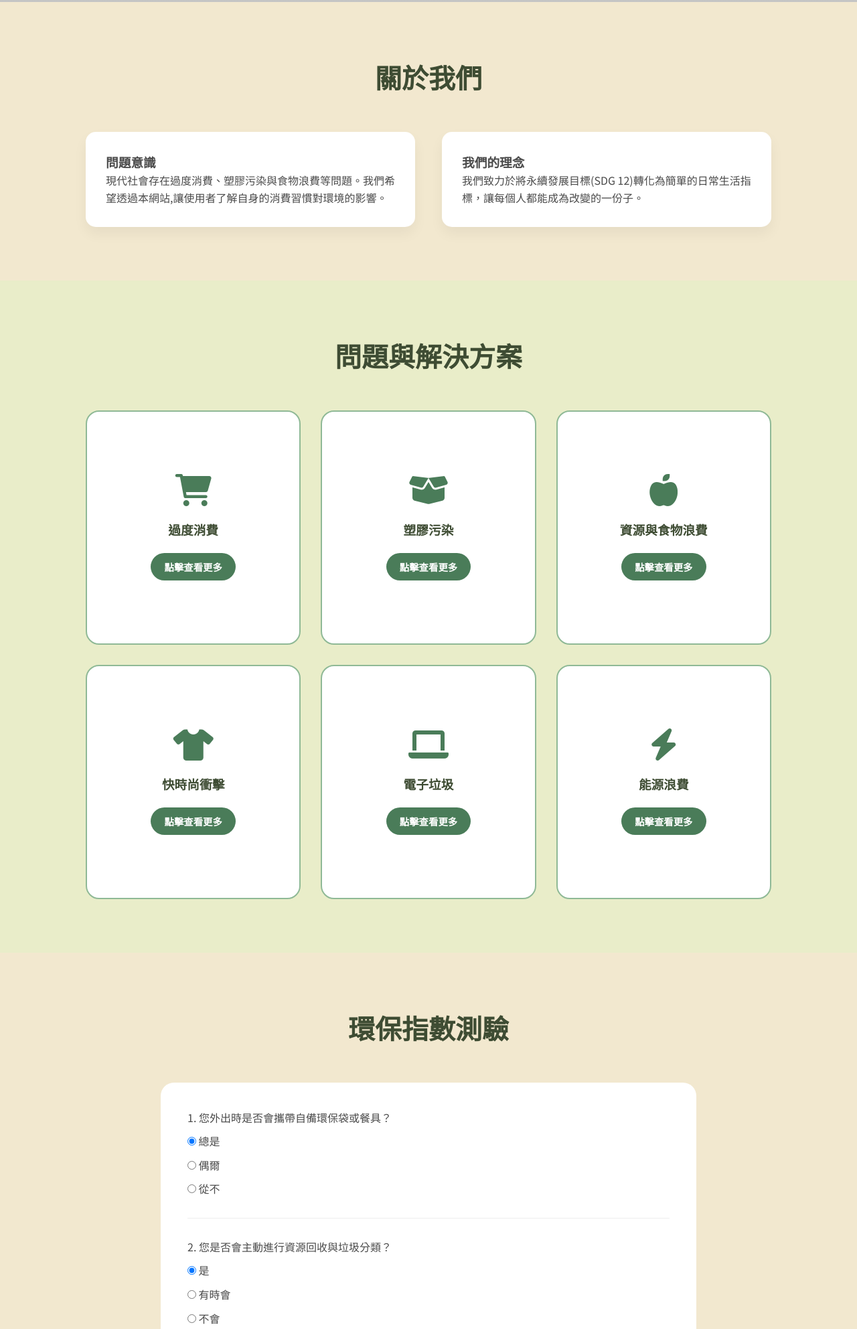
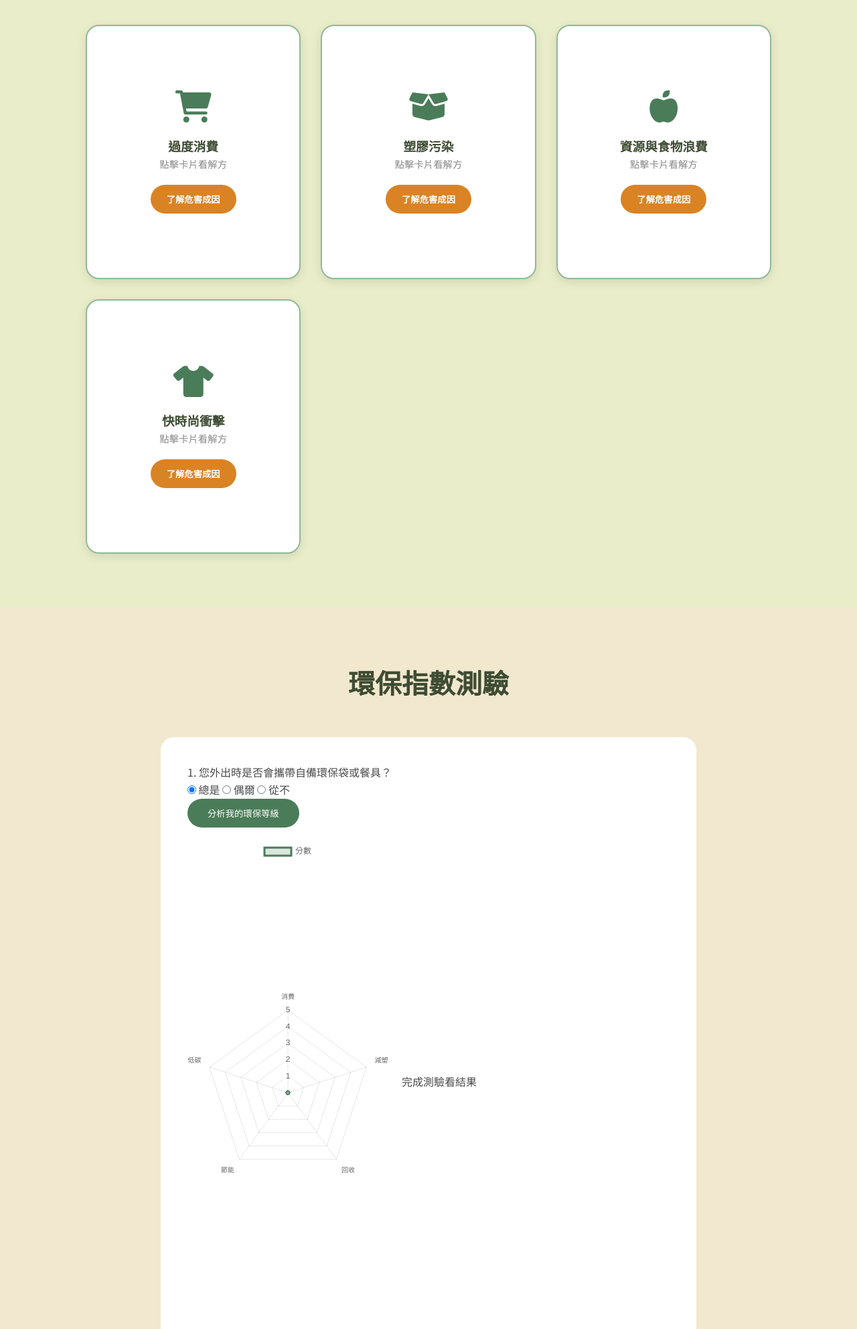
Before and after one commit to nicolehiiiiiii/-2, a plain HTML site: page index.html in a window 1280 px wide. Shown: the part 707-2692 px from the top of the page at 67% size. Drawn offline with nearby package versions, Linux system fonts and the light colour scheme; grey boxes are pictures that could not be loaded.

Commit message:
Update index.html

```diff
--- a/index.html
+++ b/index.html
@@ -1,4 +1,3 @@
-
 <!DOCTYPE html>
 <html lang="zh-TW">
 <head>
@@ -66,13 +65,9 @@
             transition: 0.3s;
         }
 
-        .nav-links a:hover {
-            color: var(--primary-green);
-        }
-
         /* Hero 區塊 */
         .hero {
-            height: 80vh;
+            height: 60vh;
             background: linear-gradient(rgba(255,255,255,0.4), rgba(255,255,255,0.4)), url('https://images.unsplash.com/photo-1542601906990-b4d3fb778b09?ixlib=rb-1.2.1&auto=format&fit=crop&w=1350&q=80');
             background-size: cover;
             background-position: center;
@@ -84,46 +79,11 @@
             padding: 0 20px;
         }
 
-        .hero h1 {
-            font-size: 4rem;
-            color: var(--dark-olive);
-            margin-bottom: 10px;
-        }
+        /* 內容區塊 */
+        section { padding: 80px 10%; }
+        .section-title { text-align: center; margin-bottom: 50px; font-size: 2.5rem; color: var(--dark-olive); }
 
-        .hero p {
-            font-size: 1.5rem;
-            color: var(--primary-green);
-            font-weight: 500;
-        }
-
-        /* 內容區塊通用樣式 */
-        section {
-            padding: 80px 10%;
-        }
-
-        .section-title {
-            text-align: center;
-            margin-bottom: 50px;
-            font-size: 2.5rem;
-            color: var(--dark-olive);
-        }
-
-        /* 關於我們 */
-        .about-grid {
-            display: grid;
-            grid-template-columns: 1fr 1fr;
-            gap: 40px;
-            align-items: center;
-        }
-
-        .about-card {
-            background: white;
-            padding: 30px;
-            border-radius: 15px;
-            box-shadow: 0 10px 20px rgba(0,0,0,0.05);
-        }
-
-        /* 問題與解方 (卡片翻轉效果) */
+        /* 卡牌設計 */
         .issue-grid {
             display: grid;
             grid-template-columns: repeat(auto-fit, minmax(300px, 1fr));
@@ -133,7 +93,7 @@
         .flip-card {
             background-color: transparent;
             width: 100%;
-            height: 350px;
+            height: 380px;
             perspective: 1000px;
         }
 
@@ -147,23 +107,20 @@
             cursor: pointer;
         }
 
-        /* 移除 hover 效果，改用 class 控制翻轉 */
-        .flip-card.is-flipped .flip-card-inner {
-            transform: rotateY(180deg);
-        }
+        .flip-card.is-flipped .flip-card-inner { transform: rotateY(180deg); }
 
         .flip-card-front, .flip-card-back {
             position: absolute;
             width: 100%;
             height: 100%;
-            -webkit-backface-visibility: hidden;
             backface-visibility: hidden;
             display: flex;
             flex-direction: column;
             justify-content: center;
             align-items: center;
-            padding: 20px;
+            padding: 30px;
             border-radius: 20px;
+            box-shadow: 0 4px 15px rgba(0,0,0,0.1);
         }
 
         .flip-card-front {
@@ -178,267 +135,165 @@
             transform: rotateY(180deg);
         }
 
-        .flip-card i {
-            font-size: 3rem;
-            margin-bottom: 20px;
-            color: var(--primary-green);
-        }
+        .flip-card i { font-size: 3rem; margin-bottom: 20px; color: var(--primary-green); }
+        .flip-card-back i { color: white; }
 
-        .flip-card-back i {
-            color: white;
-        }
-
-        /* 新增查看更多按鈕樣式 */
         .read-more-btn {
             margin-top: 20px;
-            padding: 10px 20px;
-            background-color: var(--primary-green);
+            padding: 12px 24px;
+            background-color: var(--accent-orange);
             color: white;
             border: none;
             border-radius: 25px;
             cursor: pointer;
-            font-size: 0.9rem;
             font-weight: bold;
             transition: 0.3s;
+            z-index: 10; /* 確保按鈕在最上層 */
         }
 
-        .read-more-btn:hover {
-            background-color: var(--dark-olive);
+        .read-more-btn:hover { background-color: #b36b1d; transform: scale(1.05); }
+
+        /* 彈出視窗 (Modal) 樣式 */
+        .modal {
+            display: none;
+            position: fixed;
+            z-index: 2000;
+            left: 0;
+            top: 0;
+            width: 100%;
+            height: 100%;
+            background-color: rgba(0,0,0,0.7);
+            align-items: center;
+            justify-content: center;
         }
 
-        .btn-back {
+        .modal-content {
             background-color: white;
-            color: var(--primary-green);
+            padding: 40px;
+            border-radius: 20px;
+            max-width: 600px;
+            width: 90%;
+            position: relative;
+            animation: slideDown 0.4s;
         }
 
-        .btn-back:hover {
-            background-color: #f0f0f0;
+        @keyframes slideDown {
+            from { transform: translateY(-50px); opacity: 0; }
+            to { transform: translateY(0); opacity: 1; }
         }
 
-        /* 環保測驗區 */
-        .quiz-container {
-            background: white;
-            padding: 40px;
-            border-radius: 20px;
-            max-width: 800px;
-            margin: 0 auto;
+        .close-modal {
+            position: absolute;
+            right: 20px;
+            top: 15px;
+            font-size: 28px;
+            cursor: pointer;
+            color: #888;
         }
 
-        .question {
-            margin-bottom: 30px;
-            border-bottom: 1px solid #eee;
-            padding-bottom: 20px;
-        }
+        .modal-title { color: var(--accent-orange); margin-bottom: 15px; display: flex; align-items: center; gap: 10px; }
+        .modal-body h4 { margin-top: 15px; color: var(--dark-olive); }
 
-        .options label {
-            display: block;
-            margin: 10px 0;
-            cursor: pointer;
-        }
-
-        .result-area {
-            display: grid;
-            grid-template-columns: 1fr 1fr;
-            gap: 40px;
-            margin-top: 50px;
-            align-items: center;
-        }
-
-        #radarChart {
-            max-width: 400px;
-            margin: 0 auto;
-        }
-
-        /* 頁尾 */
-        footer {
-            background: var(--dark-olive);
-            color: white;
-            text-align: center;
-            padding: 40px;
-        }
-
-        .btn {
-            background: var(--primary-green);
-            color: white;
-            padding: 12px 30px;
-            border: none;
-            border-radius: 25px;
-            cursor: pointer;
-            font-size: 1rem;
-            transition: 0.3s;
-        }
-
-        .btn:hover {
-            background: var(--dark-olive);
-        }
-
-        @media (max-width: 768px) {
-            .about-grid, .result-area {
-                grid-template-columns: 1fr;
-            }
-            .hero h1 { font-size: 2.5rem; }
-        }
+        /* 其餘區塊樣式保持不變... */
+        .quiz-container { background: white; padding: 40px; border-radius: 20px; max-width: 800px; margin: 0 auto; }
+        .btn { background: var(--primary-green); color: white; padding: 12px 30px; border: none; border-radius: 25px; cursor: pointer; }
+        footer { background: var(--dark-olive); color: white; text-align: center; padding: 40px; }
     </style>
 </head>
 <body>
 
     <nav>
-        <div class="logo">
-            <i class="fas fa-leaf"></i> ECO PULSE
-        </div>
+        <div class="logo"><i class="fas fa-leaf"></i> ECO PULSE</div>
         <ul class="nav-links">
             <li><a href="#home">首頁</a></li>
-            <li><a href="#about">關於我們</a></li>
-            <li><a href="#issues">問題區</a></li>
+            <li><a href="#issues">問題與解方</a></li>
             <li><a href="#quiz">環保測驗</a></li>
         </ul>
     </nav>
 
     <section id="home" class="hero">
         <h1>EcoPulse</h1>
-        <p>SDG 12 責任消費與生產</p>
-    </section>
-
-    <section id="about">
-        <h2 class="section-title">關於我們</h2>
-        <div class="about-grid">
-            <div class="about-card">
-                <h3>問題意識</h3>
-                <p>現代社會存在過度消費、塑膠污染與食物浪費等問題。我們希望透過本網站,讓使用者了解自身的消費習慣對環境的影響。</p>
-            </div>
-            <div class="about-card">
-                <h3>我們的理念</h3>
-                <p>我們致力於將永續發展目標(SDG 12)轉化為簡單的日常生活指標，讓每個人都能成為改變的一份子。</p>
-            </div>
-        </div>
+        <p>SDG 12 責任消費與生產：從了解危害到採取行動</p>
     </section>
 
     <section id="issues" style="background-color: #E9EDC9;">
         <h2 class="section-title">問題與解決方案</h2>
         <div class="issue-grid">
 
-        <!-- 過度消費 -->
             <div class="flip-card" onclick="toggleFlip(this)">
                 <div class="flip-card-inner">
                     <div class="flip-card-front">
                         <i class="fas fa-shopping-cart"></i>
                         <h3>過度消費</h3>
-                    <button class="read-more-btn">點擊查看更多</button>
+                        <p style="font-size: 0.9rem; color: #888;">點擊卡片看解方</p>
+                        <button class="read-more-btn" onclick="openModal(event, 'overconsumption')">了解危害成因</button>
                     </div>
                     <div class="flip-card-back">
                         <i class="fas fa-check-circle"></i>
-                    <h3>永續消費模式</h3>
-                    <p>
-                        現代社會追求快節奏消費，導致資源過度消耗與不必要浪費。<br>
-                        解方：建立永續消費模式，透過環保測驗分析消費習慣，並提供個人化改善建議。
-                    </p>
-                    <button class="read-more-btn btn-back">返回</button>
+                        <h3>解決方案</h3>
+                        <p>建立永續消費模式，實踐「需要大於想要」，並透過環保工具追蹤自己的消費足跡。</p>
                     </div>
                 </div>
             </div>
 
-        <!-- 塑膠污染 -->
             <div class="flip-card" onclick="toggleFlip(this)">
                 <div class="flip-card-inner">
                     <div class="flip-card-front">
                         <i class="fas fa-box-open"></i>
                         <h3>塑膠污染</h3>
-                    <button class="read-more-btn">點擊查看更多</button>
+                        <p style="font-size: 0.9rem; color: #888;">點擊卡片看解方</p>
+                        <button class="read-more-btn" onclick="openModal(event, 'plastic')">了解危害成因</button>
                     </div>
                     <div class="flip-card-back">
                         <i class="fas fa-recycle"></i>
-                    <h3>減塑政策</h3>
-                    <p>
-                        大量一次性塑膠製品進入環境，造成生態破壞。<br>
-                        解方：推動減塑政策與使用替代方案，減少生產過程中的環境污染。
-                    </p>
-                    <button class="read-more-btn btn-back">返回</button>
+                        <h3>解決方案</h3>
+                        <p>支持減塑政策，外出自備環保餐具與購物袋，並選擇無包裝或環保包裝之商品。</p>
                     </div>
                 </div>
             </div>
 
-        <!-- 資源與食物浪費 -->
             <div class="flip-card" onclick="toggleFlip(this)">
                 <div class="flip-card-inner">
                     <div class="flip-card-front">
                         <i class="fas fa-apple-alt"></i>
                         <h3>資源與食物浪費</h3>
-                    <button class="read-more-btn">點擊查看更多</button>
+                        <p style="font-size: 0.9rem; color: #888;">點擊卡片看解方</p>
+                        <button class="read-more-btn" onclick="openModal(event, 'foodwaste')">了解危害成因</button>
                     </div>
                     <div class="flip-card-back">
                         <i class="fas fa-utensils"></i>
-                    <h3>循環利用</h3>
-                    <p>
-                        生產過剩或不當丟棄造成資源與食物大量損耗。<br>
-                        解方：提升資源回收效率、落實垃圾分類，推動循環利用。
-                    </p>
-                    <button class="read-more-btn btn-back">返回</button>
+                        <h3>解決方案</h3>
+                        <p>落實「剩食不浪費」，按需購買食材，並支持社區冰箱或剩食共享計畫。</p>
                     </div>
                 </div>
             </div>
 
-        <!-- 快時尚 -->
             <div class="flip-card" onclick="toggleFlip(this)">
                 <div class="flip-card-inner">
                     <div class="flip-card-front">
                         <i class="fas fa-tshirt"></i>
                         <h3>快時尚衝擊</h3>
-                    <button class="read-more-btn">點擊查看更多</button>
+                        <p style="font-size: 0.9rem; color: #888;">點擊卡片看解方</p>
+                        <button class="read-more-btn" onclick="openModal(event, 'fashion')">了解危害成因</button>
                     </div>
                     <div class="flip-card-back">
                         <i class="fas fa-leaf"></i>
-                    <h3>慢時尚</h3>
-                    <p>
-                        廉價衣物大量生產，導致水污染與嚴重的紡織廢棄物問題。<br>
-                        解方：選擇高品質耐穿衣物，參與衣物修補與二手交換。
-                    </p>
-                    <button class="read-more-btn btn-back">返回</button>
+                        <h3>解決方案</h3>
+                        <p>轉向「慢時尚」，選擇高品質、耐穿的衣物，並參與二手衣物交換或舊衣改製。</p>
+                    </div>
+                </div>
+            </div>
+        </div>
+    </section>
+
+    <div id="infoModal" class="modal">
+        <div class="modal-content">
+            <span class="close-modal" onclick="closeModal()">&times;</span>
+            <div id="modal-data">
                 </div>
         </div>
     </div>
 
-        <!-- 電子垃圾 -->
-        <div class="flip-card" onclick="toggleFlip(this)">
-            <div class="flip-card-inner">
-                <div class="flip-card-front">
-                    <i class="fas fa-laptop"></i>
-                    <h3>電子垃圾</h3>
-                    <button class="read-more-btn">點擊查看更多</button>
-                </div>
-                <div class="flip-card-back">
-                    <i class="fas fa-microchip"></i>
-                    <h3>延長使用壽命</h3>
-                    <p>
-                        電子產品更新過快，廢棄後的重金屬污染土壤與水源。<br>
-                        解方：延長使用壽命，並透過專業回收管道提取可再利用資源。
-                    </p>
-                    <button class="read-more-btn btn-back">返回</button>
-                </div>
-            </div>
-        </div>
-
-        <!-- 能源浪費 -->
-        <div class="flip-card" onclick="toggleFlip(this)">
-            <div class="flip-card-inner">
-                <div class="flip-card-front">
-                    <i class="fas fa-bolt"></i>
-                    <h3>能源浪費</h3>
-                    <button class="read-more-btn">點擊查看更多</button>
-                </div>
-                <div class="flip-card-back">
-                    <i class="fas fa-lightbulb"></i>
-                    <h3>節能行動</h3>
-                    <p>
-                        不必要的電力消耗增加碳排放，加劇氣候變遷。<br>
-                        解方：隨手關燈、使用節能家電，培養低碳生活習慣。
-                    </p>
-                    <button class="read-more-btn btn-back">返回</button>
-                </div>
-            </div>
-        </div>
-
-    </div>
-    </section>
     <section id="quiz">
         <h2 class="section-title">環保指數測驗</h2>
         <div class="quiz-container">
@@ -451,90 +306,108 @@
                         <label><input type="radio" name="q1" value="1"> 從不</label>
                     </div>
                 </div>
-                <div class="question">
-                    <p>2. 您是否會主動進行資源回收與垃圾分類？</p>
-                    <div class="options">
-                        <label><input type="radio" name="q2" value="5" checked> 是</label>
-                        <label><input type="radio" name="q2" value="3"> 有時會</label>
-                        <label><input type="radio" name="q2" value="1"> 不會</label>
-                    </div>
-                </div>
-                <div class="question">
-                    <p>3. 您購買商品前是否會考慮其包裝或環境影響？</p>
-                    <div class="options">
-                        <label><input type="radio" name="q3" value="5" checked> 每次都會</label>
-                        <label><input type="radio" name="q3" value="3"> 視情況而定</label>
-                        <label><input type="radio" name="q3" value="1"> 幾乎不考慮</label>
-                    </div>
-                </div>
                 <button class="btn" onclick="calculateScore()">分析我的環保等級</button>
             </div>
-
-            <div class="result-area">
-                <canvas id="radarChart"></canvas>
+            <div class="result-area" style="display: flex; align-items: center; gap: 20px; margin-top: 20px;">
+                <canvas id="radarChart" style="max-width: 300px;"></canvas>
                 <div id="advice-box">
-                    <h3>您的環保分析</h3>
-                    <p id="total-score-text">請完成測驗以顯示結果。</p>
-                    <div id="personalized-advice" style="margin-top: 15px; color: var(--primary-green); font-weight: bold;"></div>
+                    <p id="total-score-text">完成測驗看結果</p>
+                    <p id="personalized-advice" style="font-weight: bold; color: var(--primary-green);"></p>
                 </div>
             </div>
         </div>
     </section>
 
     <footer>
-        <p>© 2024 EcoPulse | 資管二B 祝善煦、朱家締、羅乃慈</p>
-        <p>責任消費與生產，從你我開始。</p>
+        <p>© 2024 EcoPulse | 責任消費與生產，從你我開始。</p>
     </footer>
 
     <script>
-        // 控制卡片翻轉的函式
+        // 問題詳細數據
+        const issueDetails = {
+            overconsumption: {
+                title: "過度消費的成因與危害",
+                cause: "現代行銷策略推動「快節奏」消費行為，加上網路購物便利，導致人們購買超出生活所需的產品。",
+                harm: "導致自然資源（水、礦產）過度開採，增加碳足跡，並產生大量未使用的廢棄物。"
+            },
+            plastic: {
+                title: "塑膠污染的成因與危害",
+                cause: "追求便利性，大量使用一次性塑膠製品（吸管、餐盒），且回收率遠低於生產速度。",
+                harm: "塑膠裂解成微塑膠進入食物鏈，危害海洋生物生存，最終透過飲食影響人類健康。"
+            },
+            foodwaste: {
+                title: "食物浪費的成因與危害",
+                cause: "供應鏈不當管理、超市對外觀的過度篩選，以及消費者在餐飲上的過量點購。",
+                harm: "浪費生產食物所需的水與土地。廢棄食物在掩埋場產生甲烷，加劇溫室效應。"
+            },
+            fashion: {
+                title: "快時尚的成因與危害",
+                cause: "服裝品牌為了追求低成本與流行速度，大量生產低質量的廉價衣物。",
+                harm: "紡織業是全球第二大用水污染源。大量廢舊衣物難以分解，成為生態系統的負擔。"
+            }
+        };
+
+        // 翻轉功能：只有非點擊按鈕時觸發
         function toggleFlip(card) {
             card.classList.toggle('is-flipped');
         }
 
-        // 初始化雷達圖
+        // 開啟彈出視窗
+        function openModal(event, type) {
+            event.stopPropagation(); // 阻止事件冒泡，防止卡片翻轉
+
+            const data = issueDetails[type];
+            const container = document.getElementById('modal-data');
+
+            container.innerHTML = `
+                <h2 class="modal-title"><i class="fas fa-exclamation-triangle"></i> ${data.title}</h2>
+                <div class="modal-body">
+                    <h4><i class="fas fa-question-circle"></i> 為什麼會造成？</h4>
+                    <p>${data.cause}</p>
+                    <hr style="margin: 15px 0; border: 0.5px solid #eee;">
+                    <h4><i class="fas fa-skull-crossbones"></i> 帶來的危害</h4>
+                    <p>${data.harm}</p>
+                </div>
+            `;
+
+            document.getElementById('infoModal').style.display = 'flex';
+        }
+
+        // 關閉彈出視窗
+        function closeModal() {
+            document.getElementById('infoModal').style.display = 'none';
+        }
+
+        // 點擊視窗外部也可關閉
+        window.onclick = function(event) {
+            const modal = document.getElementById('infoModal');
+            if (event.target == modal) {
+                closeModal();
+            }
+        }
+
+        // --- 雷達圖與測驗邏輯 (保持原本功能) ---
         const ctx = document.getElementById('radarChart').getContext('2d');
         let radarChart = new Chart(ctx, {
             type: 'radar',
             data: {
-                labels: ['消費習慣', '塑膠減量', '資源回收', '能源節約', '交通低碳'],
+                labels: ['消費', '減塑', '回收', '節能', '低碳'],
                 datasets: [{
-                    label: '環保等級分析',
+                    label: '分數',
                     data: [0, 0, 0, 0, 0],
                     backgroundColor: 'rgba(74, 124, 89, 0.2)',
-                    borderColor: 'rgba(74, 124, 89, 1)',
-                    pointBackgroundColor: 'rgba(74, 124, 89, 1)',
+                    borderColor: 'rgba(74, 124, 89, 1)'
                 }]
             },
-            options: {
-                scales: {
-                    r: {
-                        beginAtZero: true,
-                        max: 5
-                    }
-                }
-            }
+            options: { scales: { r: { beginAtZero: true, max: 5 } } }
         });
 
         function calculateScore() {
             const q1 = parseInt(document.querySelector('input[name="q1"]:checked').value);
-            const q2 = parseInt(document.querySelector('input[name="q2"]:checked').value);
-            const q3 = parseInt(document.querySelector('input[name="q3"]:checked').value);
-
-            // 模擬隨機權重分配給雷達圖
-            const newData = [q1, q3, q2, (q1+q2)/2, 4];
-            radarChart.data.datasets[0].data = newData;
+            radarChart.data.datasets[0].data = [q1, 4, 3, 5, 2];
             radarChart.update();
-
-            const total = q1 + q2 + q3;
-            document.getElementById('total-score-text').innerText = `您的環保指數為 ${total} / 15 分`;
-
-            let advice = "";
-            if(total >= 12) advice = "太棒了！您是真正的地球守護者，請繼續維持良好的永續習慣！";
-            else if(total >= 8) advice = "做得很不錯！若能更注意減少一次性包裝的購買，會更完美。";
-            else advice = "環境需要您的關注，建議從攜帶環保袋與餐具開始踏出第一步。";
-
-            document.getElementById('personalized-advice').innerText = advice;
+            document.getElementById('total-score-text').innerText = "測驗完成！";
+            document.getElementById('personalized-advice').innerText = "您的環保意識不錯，可以多關注減塑議題！";
         }
     </script>
 </body>
```
Lines whose indentation alone changed are shown as unchanged.
